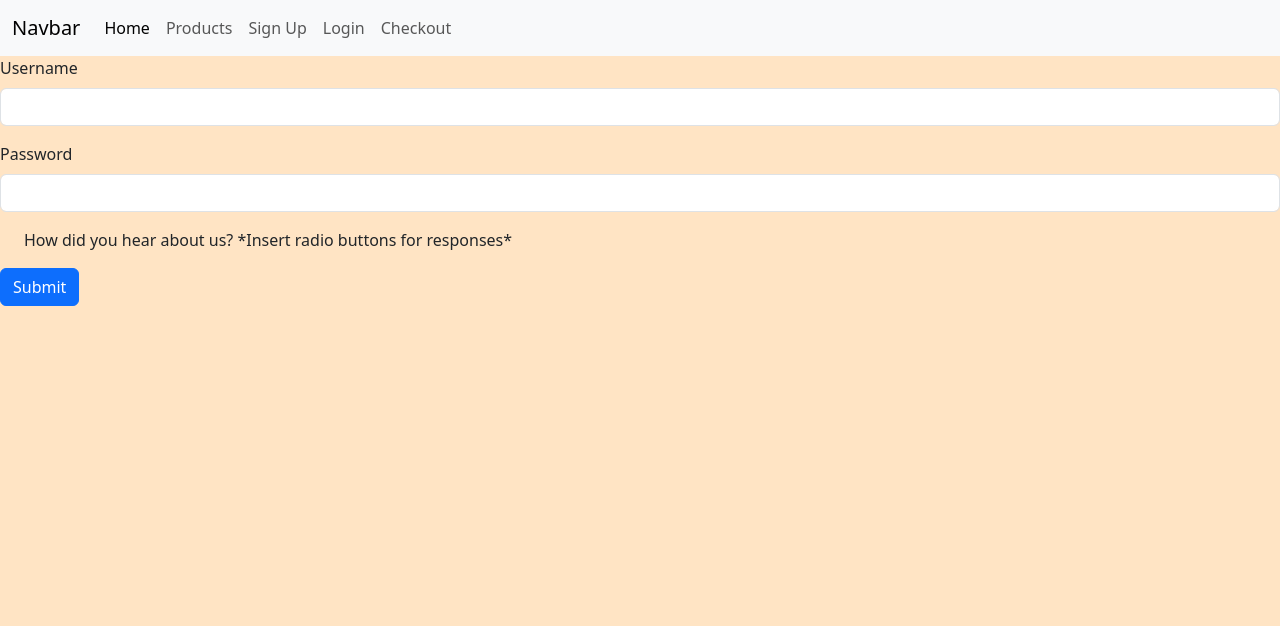
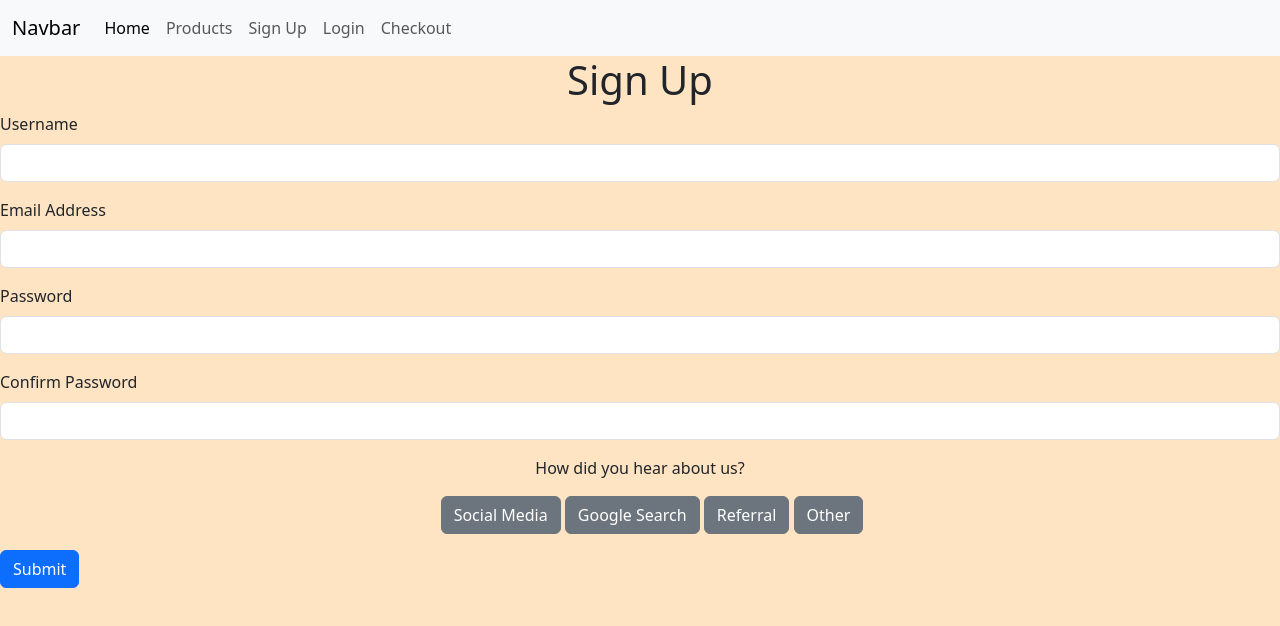
Before and after one commit to BiancaTate/ecommerce-capstone, a plain HTML site: page registration.html in a window 1280 px wide. Drawn offline with nearby package versions, Linux system fonts and the light colour scheme.

Commit message:
Completed Rough Draft of Sign UP page

```diff
--- a/css/registration.css
+++ b/css/registration.css
@@ -0,0 +1,10 @@
+h1{
+    text-align: center;
+}
+
+p{
+    text-align: center;
+}
+.form-check{
+    text-align: center;
+}
--- a/registration.html
+++ b/registration.html
@@ -11,6 +11,7 @@
     integrity="sha384-C6RzsynM9kWDrMNeT87bh95OGNyZPhcTNXj1NW7RuBCsyN/o0jlpcV8Qyq46cDfL"
     crossorigin="anonymous"></script>
   <link rel="stylesheet" href="css/global.css">
+  <link rel="stylesheet" href="/ecommerce-capstone/css/registration.css">
 </head>
 
 <body>
@@ -18,7 +19,8 @@
     <nav class="navbar navbar-expand-lg bg-body-tertiary">
       <div class="container-fluid">
         <a class="navbar-brand" href="#">Navbar</a>
-              <button class="navbar-toggler" type="button" data-bs-toggle="collapse" data-bs-target="#navbarNav" aria-controls="navbarNav" aria-expanded="false" aria-label="Toggle navigation">
+        <button class="navbar-toggler" type="button" data-bs-toggle="collapse" data-bs-target="#navbarNav"
+          aria-controls="navbarNav" aria-expanded="false" aria-label="Toggle navigation">
           <span class="navbar-toggler-icon"></span>
         </button>
         <div class="collapse navbar-collapse" id="navbarNav">
@@ -44,19 +46,39 @@
     </nav>
   </header>
   <main>
+    <h1>Sign Up</h1>
     <form>
       <div class="mb-3">
         <label for="exampleInputEmail1" class="form-label">Username</label>
         <input type="username" class="form-control" id="exampleInputEmail1" aria-describedby="emailHelp">
-
+      </div>
+      <div class="mb-3">
+        <label for="exampleInputEmail1" class="form-label">Email Address</label>
+        <input type="username" class="form-control" id="exampleInputEmail1" aria-describedby="emailHelp">
       </div>
       <div class="mb-3">
         <label for="exampleInputPassword1" class="form-label">Password</label>
         <input type="password" class="form-control" id="exampleInputPassword1">
       </div>
+      <div class="mb-3">
+        <label for="exampleInputPassword1" class="form-label">Confirm Password</label>
+        <input type="password" class="form-control" id="exampleInputPassword1">
+      </div>
+      <p>How did you hear about us?</p>
       <div class="mb-3 form-check">
-                How did you hear about us?
-                *Insert radio buttons for responses*
+        <input type="radio" class="btn-check" name="options" id="option1" autocomplete="off">
+        <label class="btn btn-secondary" for="option1">Social Media</label>
+
+        <input type="radio" class="btn-check" name="options" id="option2" autocomplete="off">
+        <label class="btn btn-secondary" for="option2">Google Search</label>
+
+        <input type="radio" class="btn-check" name="options" id="option3" autocomplete="off">
+        <label class="btn btn-secondary" for="option3">Referral</label>
+
+        <input type="radio" class="btn-check" name="options" id="option4" autocomplete="off">
+        <label class="btn btn-secondary" for="option4">Other</label>
+
+
 
       </div>
       <button type="submit" class="btn btn-primary">Submit</button>
```
Also changed, not shown: images/index.jpg (deleted). Lines whose indentation alone changed are shown as unchanged.
